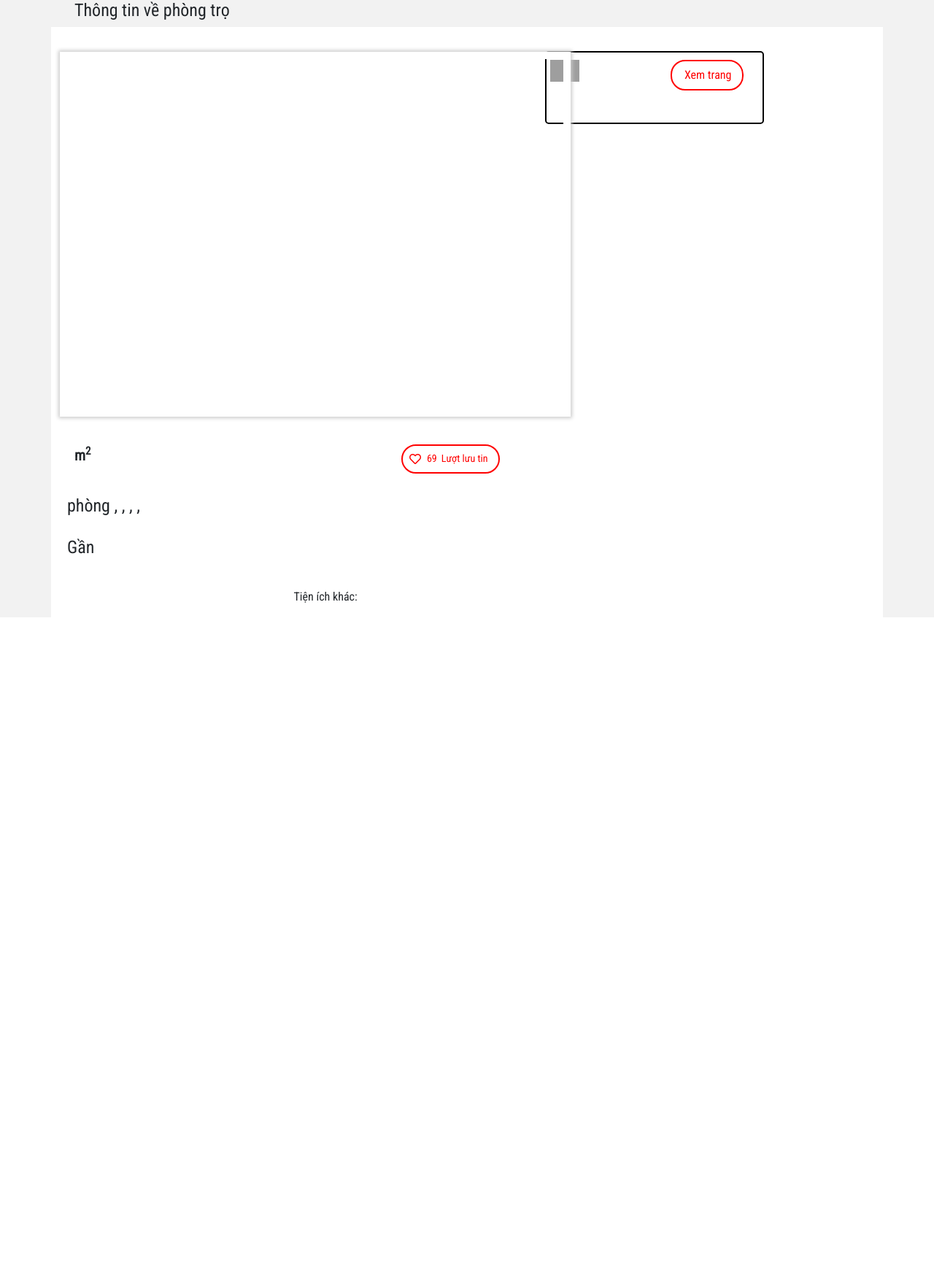
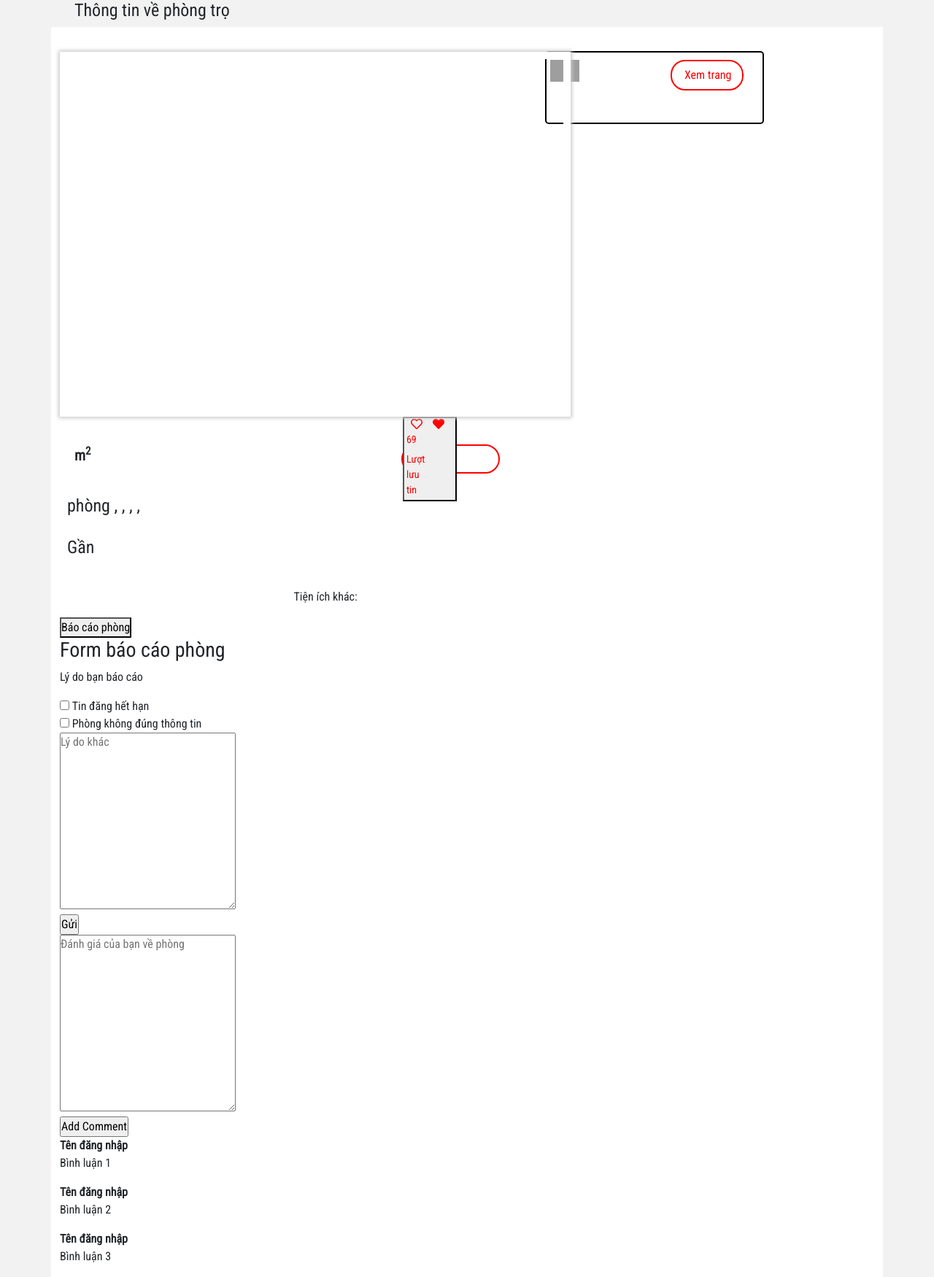
Before and after one commit to HaiNamNguyen3012/B-i-t-p-l-n-web, a PHP site: page /views/post_details/show.php in a window 1280 px wide. Shown: the whole page at 73% size. Before the commit the page ends 846 px from the top, so only its background shows below. Run offline with PHP 8.4, Linux system fonts and the light colour scheme; the template is opened without the code that fills it, so the values that code supplies are empty; some libraries are stand-ins or nearby versions; grey boxes are pictures that could not be loaded.

Commit message:
Update show.php

```diff
--- a/views/post_details/show.php
+++ b/views/post_details/show.php
@@ -7,8 +7,9 @@
     <link href="https://fonts.googleapis.com/css2?family=Roboto+Condensed&display=swap" rel="stylesheet">
     <link rel="stylesheet" href="./icon/css/all.min.css">
     <link href="https://cdn.jsdelivr.net/npm/bootstrap@5.0.0-beta1/dist/css/bootstrap.min.css" rel="stylesheet" integrity="sha384-giJF6kkoqNQ00vy+HMDP7azOuL0xtbfIcaT9wjKHr8RbDVddVHyTfAAsrekwKmP1" crossorigin="anonymous">
-    <link rel="stylesheet" href="./assets/stylesheets/thongtinphongtronguoichothue.css">
-    <script src="../lib/jquery-3.5.1.min.js"></script>
+    <link rel="stylesheet" href="./assets/stylesheets/thongtinphongtronguoichothue.css?v=<?php echo time(); ?>">
+    <!-- <script src="../../assets/javascripts/lib/jquery-3.5.1.min.js"></script> -->
+    <script src="https://ajax.googleapis.com/ajax/libs/jquery/3.5.1/jquery.min.js"></script>
     <title>Thông tin về phòng trọ</title>
 </head>
 
@@ -208,9 +209,16 @@
                             </div>
                             <div class="right">
                                 <div class="statistivs">
-                                    <i class="far fa-heart"></i>
-                                    <p>69</p>
-                                    <p>Lượt lưu tin</p>
+                                    <button class="saveHome hoverPulse pan typeReversed">
+                                        <span class="stackIcons left">
+                                            <i class="iconHeartEmpty typeReversed iconOnly far fa-heart"></i>
+                                            <i class="iconHeartActive iconOnly hide fas fa-heart"></i>
+                                        </span>
+                                        <div class="right">
+                                            <p>69</p>
+                                            <p>Lượt lưu tin</p>
+                                        </div>
+                                    </button>
                                 </div>
                             </div>
                         </div>
@@ -225,9 +233,10 @@
                                 <p>'.$post_details->chung_chu.'</p>
                                 <p>'.$post_details->phong_bep.'</p>
                                 <p>'.$post_details->phong_tam_chung.'</p>
+                                <p>'.$post_details->dieu_hoa.'</p>
                             </div>
                             <div class="right">
-                                <p>'.$post_details->dieu_hoa.'</p>
+
                                 <p>'.$post_details->ban_cong.'</p>
                                 <p>'.$post_details->nong_lanh.'</p>
                                 <p>'.$post_details->dien_nuoc.'</p>
@@ -238,7 +247,50 @@
 
                         ?>
                     </div>
+
+                    <div class="report">
+                        <div class="button-report">
+                            <button onclick="hideAndUnhideFormReport();">Báo cáo phòng</button>
+                        </div>
+                        <div class="form-report">
+                            <form action="" method="post">
+                                <h3>Form báo cáo phòng</h3>
+                                <div class="reason">
+                                    <p>Lý do bạn báo cáo</p>
+                                    <input type="checkbox" id="reason1" name="reason1" value="tin dang het han">
+                                    <label for="reason1"> Tin đăng hết hạn</label><br>
+                                    <input type="checkbox" id="reason2" name="reason2" value="phong khong dung thong tin">
+                                    <label for="reason2"> Phòng không đúng thông tin</label><br>
+                                    <textarea name="another-reason" id="another-reason" cols="30" rows="10" placeholder="Lý do khác"></textarea><br>
+                                    <input type="submit" value="Gửi">
+                                </div>
+                            </form>
+                        </div>
+                        <div class="comment">
+                            <div class="form">
+                                <textarea name="" id="bodyText" cols="30" rows="10" placeholder="Đánh giá của bạn về phòng"></textarea>
+                                <br>
+                                <input type="button" id="addComent" value="Add Comment" />
+                            </div>
+                            <div class="user-comment">
+                                <div id="user-comment-1">
+                                    <b>Tên đăng nhập</b>
+                                    <p>Bình luận 1</p>
+                                </div>
+                                <div id="user-comment-2">
+                                    <b>Tên đăng nhập</b>
+                                    <p>Bình luận 2</p>
+                                </div>
+                                <div id="user-comment-3">
+                                    <b>Tên đăng nhập</b>
+                                    <p>Bình luận 3</p>
+                                </div>
+                            </div>
+                        </div>
+                    </div>
+
                 </div>
+
                 <div class="right col-sm-3">
                     <div class="person-information">
                         <div class="up">
@@ -250,6 +302,7 @@
                             </div>
                         </div>
                     </div>
+
                 </div>
             </div>
         </div>
@@ -295,7 +348,7 @@
             </div>
         </footer>
                     -->
-        <script src="./assets/javascripts/thongtinphongtronguoichothue.js"></script>
+        <script src="./assets/javascripts/thongtinphongtronguoichothue.js?v=<?php echo time(); ?>"></script>
 </body>
 
 </html>
```
